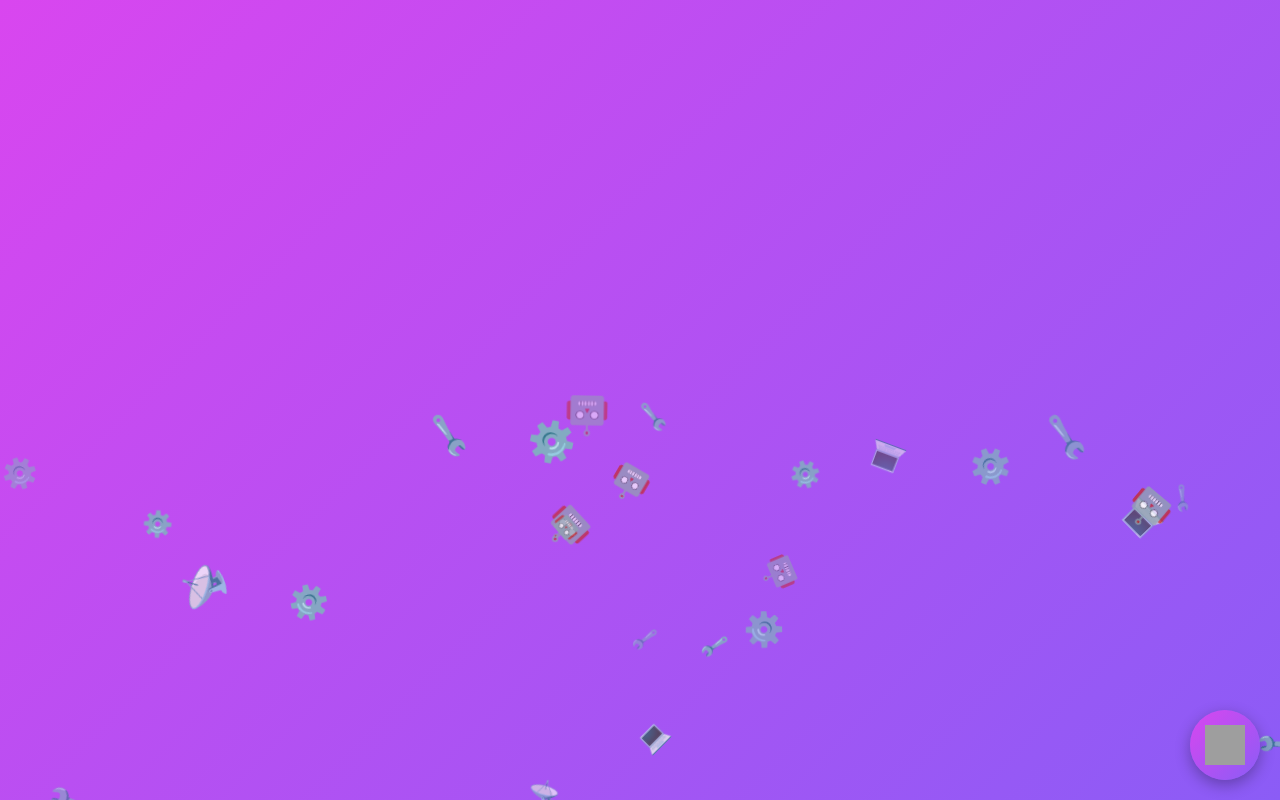
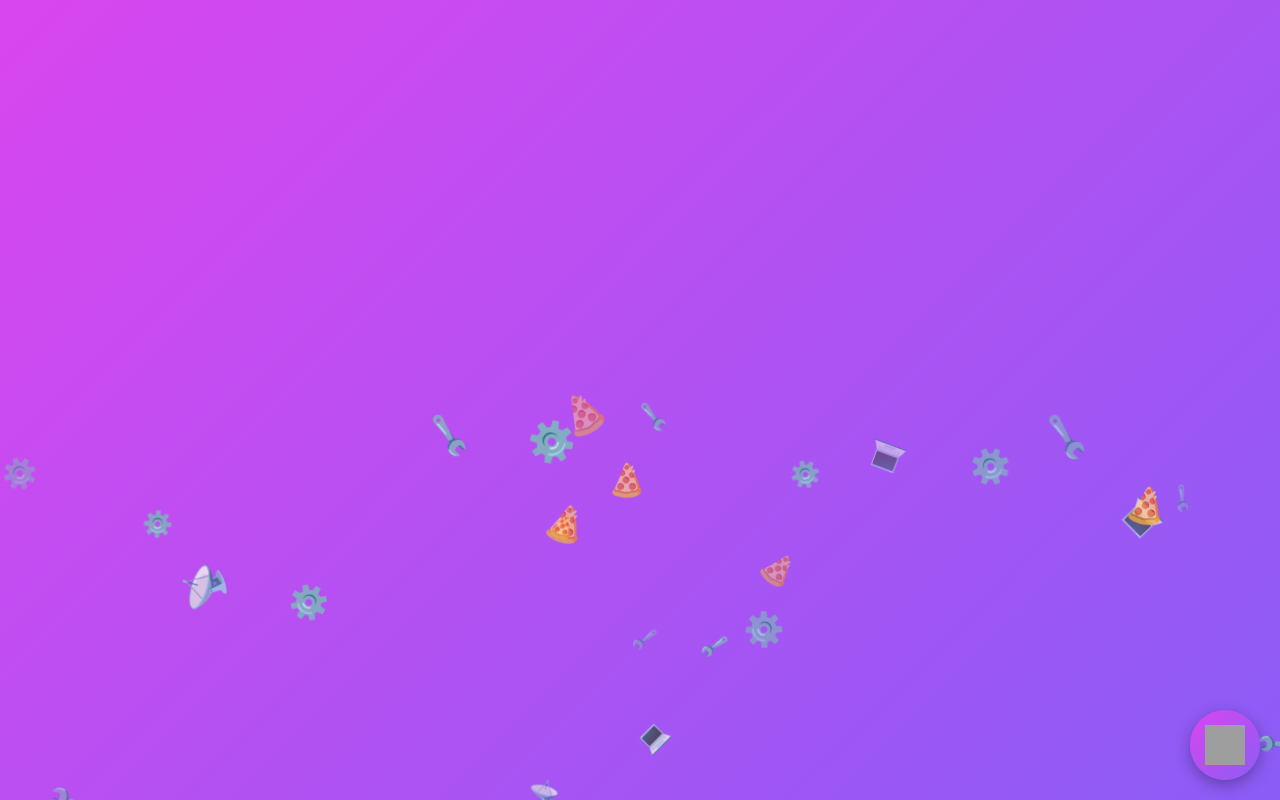
Before and after one commit to fabiolila/AgenteISI, a plain HTML site: page index.html in a window 1280 px wide. Drawn offline with Linux system fonts and the light colour scheme; grey boxes are pictures that could not be loaded.

Commit message:
Actaulización del proyecto para Github pages

```diff
--- a/chatprueba.html
+++ b/index.html
@@ -10,7 +10,7 @@
 
   <!-- Iconos cayendo -->
   <script>
-    const icons = ["🤖", "💻", "🔧", "⚙️", "📡"];
+    const icons = ["🍕", "💻", "🔧", "⚙️", "📡"];
     const numIcons = 30;
 
     for (let i = 0; i < numIcons; i++) {
```
